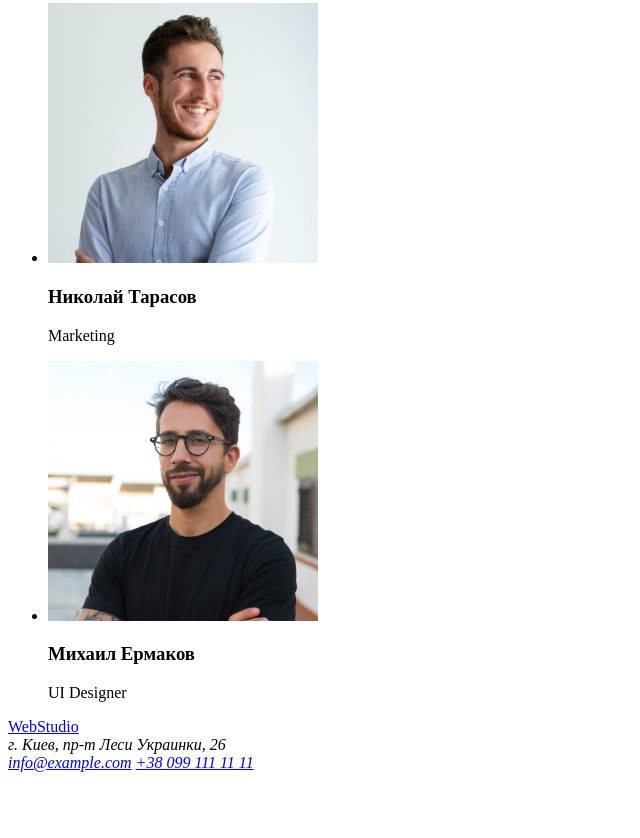
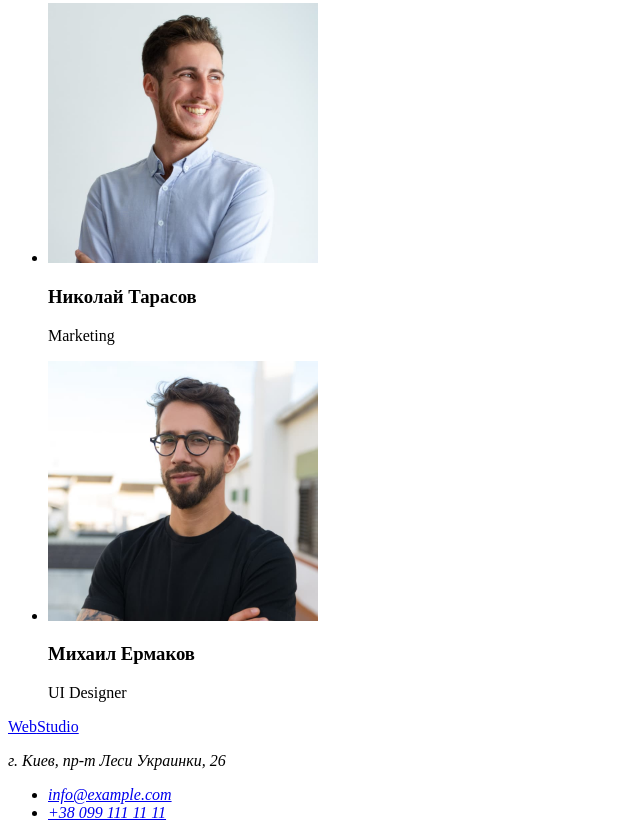
Before and after one commit to Apodlubny/goit-markup-hw-01, a plain HTML site: page index.html in a window 1280 px wide. Shown: the part 2333-3171 px from the top of the page, without its empty margins (0-640 px from the left). Before the commit the page ends 3113 px from the top, so only its background shows below. Drawn offline with Linux system fonts and the light colour scheme.

Commit message:
footer minor changes

```diff
--- a/index.html
+++ b/index.html
@@ -120,12 +120,14 @@
     <footer>
       <!-- Contacts section -->
 
-      <a href="/">WebStudio</a>
+      <a href="/"> <span>Web</span>Studio</a>
 
       <address>
-          г. Киев, пр-т Леси Украинки, 26 <br>
-          <a href="mailto:info@example.com">info@example.com</a></li>
-          <a href="tel:+38099111111">+38 099 111 11 11</a>
+        <p>г. Киев, пр-т Леси Украинки, 26</p>
+        <ul>
+          <li><a href="mailto:info@example.com">info@example.com</a></li>
+          <li><a href="tel:+38099111111">+38 099 111 11 11</a></li>
+        </ul>
       </address>
     </footer>
   </body>
```
